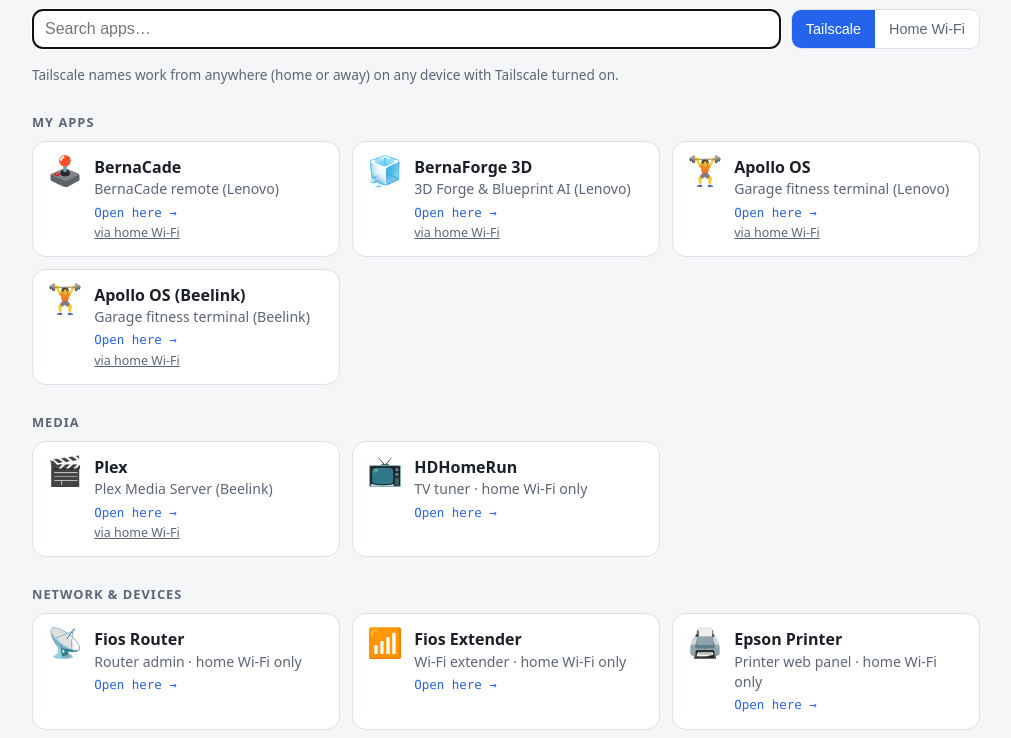
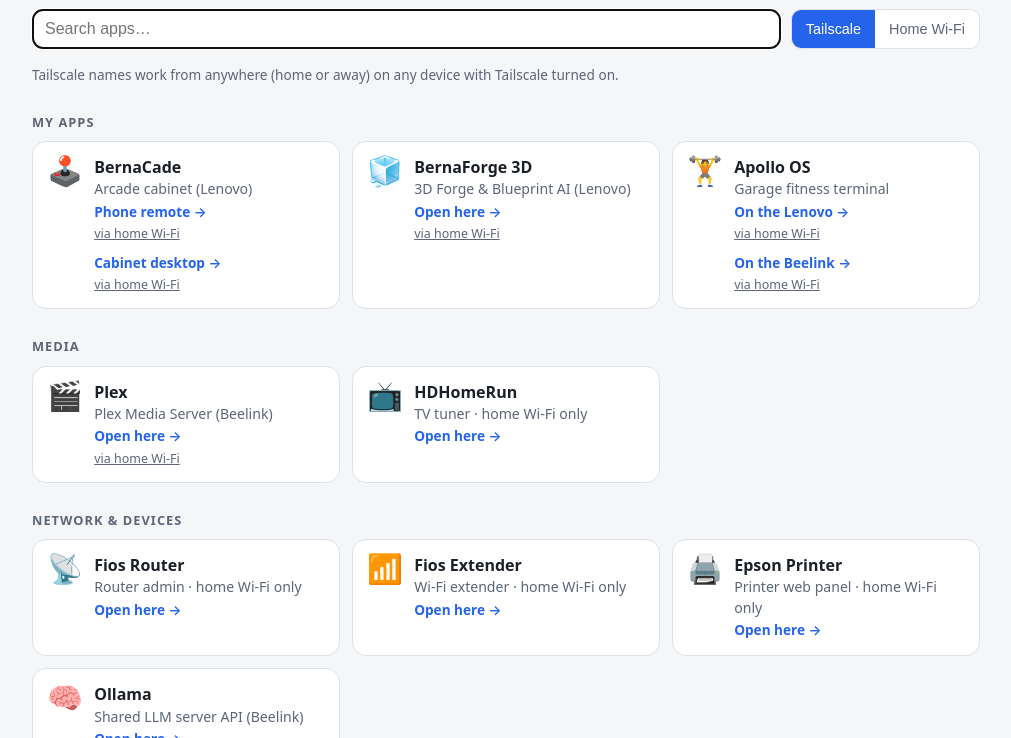
Before and after one commit to mvb00793-spec/home-hub, a plain HTML site: page index.html in a window 1280 px wide. Shown: the part 62-800 px from the top of the page, without its empty margins (134-1145 px from the left). Drawn offline with Linux system fonts and the light colour scheme.

Commit message:
Label BernaCade's remote and desktop links, merge Apollo into one card
Co-Authored-By: Claude Opus 5.5 <noreply@anthropic.com>

```diff
--- a/index.html
+++ b/index.html
@@ -42,9 +42,12 @@
   .icon { font-size: 1.8rem; line-height: 1; width: 2.2rem; text-align: center; flex: none; }
   .name { font-weight: 600; }
   .desc { color: var(--muted); font-size: .88rem; }
-  .addr { color: var(--accent); font-size: .78rem; font-family: ui-monospace, Consolas, monospace; margin-top: 4px; word-break: break-all; }
   .alt { font-size: .78rem; margin-top: 2px; }
   .alt a { color: var(--muted); }
+  .card.multi:hover { transform: none; }
+  .go { display: inline-block; color: var(--accent); font-size: .85rem; font-weight: 600; text-decoration: none; }
+  .go:hover { text-decoration: underline; }
+  .target + .target { margin-top: 8px; }
   footer { margin-top: 40px; color: var(--muted); font-size: .8rem; }
 </style>
 </head>
@@ -80,11 +83,17 @@ const MACHINES = {
 const APPS = [
   // group, icon, name, description, machine (from MACHINES) or lan-only host, port, path
   // optional https: full Tailscale Serve URL to use instead of the plain http Tailscale link
-  { group: "My Apps", icon: "🕹️", name: "BernaCade",  desc: "BernaCade remote (Lenovo)",        machine: "lenovo",  port: 5050, path: "/",
-    https: "https://minipc-lenovo.tail818bb3.ts.net/" }, // Tailscale Serve (real cert, installable as an app)
+  // optional links: several labelled links on one card, each with its own machine/port/path/https
+  { group: "My Apps", icon: "🕹️", name: "BernaCade",  desc: "Arcade cabinet (Lenovo)", links: [
+    // Tailscale Serve (real cert, installable as an app)
+    { label: "Phone remote", machine: "lenovo", port: 5050, path: "/remote/", https: "https://minipc-lenovo.tail818bb3.ts.net/remote/" },
+    { label: "Cabinet desktop", machine: "lenovo", port: 5050, path: "/" },
+  ] },
   { group: "My Apps", icon: "🧊", name: "BernaForge 3D", desc: "3D Forge & Blueprint AI (Lenovo)", machine: "lenovo",  port: 5080, path: "/" },
-  { group: "My Apps", icon: "🏋️", name: "Apollo OS",  desc: "Garage fitness terminal (Lenovo)",  machine: "lenovo",  port: 5000, path: "/" },
-  { group: "My Apps", icon: "🏋️", name: "Apollo OS (Beelink)", desc: "Garage fitness terminal (Beelink)", machine: "beelink", port: 5000, path: "/" },
+  { group: "My Apps", icon: "🏋️", name: "Apollo OS",  desc: "Garage fitness terminal", links: [
+    { label: "On the Lenovo",  machine: "lenovo",  port: 5000, path: "/" },
+    { label: "On the Beelink", machine: "beelink", port: 5000, path: "/" },
+  ] },
 
   { group: "Media",   icon: "🎬", name: "Plex",       desc: "Plex Media Server (Beelink)",       machine: "beelink", port: 32400, path: "/web/" },
   { group: "Media",   icon: "📺", name: "HDHomeRun",  desc: "TV tuner",                          lan: "192.168.1.152" },
@@ -123,23 +132,33 @@ function render() {
     const h = document.createElement("h2"); h.textContent = g; out.appendChild(h);
     const grid = document.createElement("div"); grid.className = "grid";
     for (const a of apps) {
-      const { lan, ts } = links(a);
-      const primary = mode === "tailscale" && ts ? ts : lan;
-      const other = primary === ts ? lan : ts;
-      const card = document.createElement("a");
-      card.className = "card"; card.href = primary;
-      card.innerHTML = `<div class="icon"></div><div><div class="name"></div><div class="desc"></div><div class="addr"></div></div>`;
+      const targets = a.links || [{ label: "Open here", ...a }];
+      const multi = targets.length > 1;
+      const card = document.createElement(multi ? "div" : "a");
+      card.className = "card" + (multi ? " multi" : "");
+      card.innerHTML = `<div class="icon"></div><div class="body"><div class="name"></div><div class="desc"></div></div>`;
       card.querySelector(".icon").textContent = a.icon;
       card.querySelector(".name").textContent = a.name;
-      card.querySelector(".desc").textContent = a.desc + (ts ? "" : " · home Wi-Fi only");
-      card.querySelector(".addr").textContent = "Open here →";
-      card.title = primary; // full address still shows on hover / long-press
-      if (other) {
-        const alt = document.createElement("div"); alt.className = "alt";
-        const l = document.createElement("a"); l.href = other;
-        l.textContent = other === ts ? "via Tailscale" : "via home Wi-Fi";
-        l.addEventListener("click", e => e.stopPropagation());
-        alt.appendChild(l); card.lastElementChild.appendChild(alt);
+      const body = card.querySelector(".body");
+      const anyTs = targets.some(t => links(t).ts);
+      card.querySelector(".desc").textContent = a.desc + (anyTs ? "" : " · home Wi-Fi only");
+      for (const t of targets) {
+        const { lan, ts } = links(t);
+        const primary = mode === "tailscale" && ts ? ts : lan;
+        const other = primary === ts ? lan : ts;
+        const row = document.createElement("div"); row.className = "target";
+        const go = document.createElement(multi ? "a" : "span");
+        go.className = "go"; go.textContent = t.label + " →"; go.title = primary;
+        if (multi) go.href = primary; else { card.href = primary; card.title = primary; }
+        row.appendChild(go);
+        if (other) {
+          const alt = document.createElement("div"); alt.className = "alt";
+          const l = document.createElement("a"); l.href = other; l.title = other;
+          l.textContent = other === ts ? "via Tailscale" : "via home Wi-Fi";
+          l.addEventListener("click", e => e.stopPropagation());
+          alt.appendChild(l); row.appendChild(alt);
+        }
+        body.appendChild(row);
       }
       grid.appendChild(card);
     }
@@ -153,7 +172,7 @@ function render() {
 
 document.getElementById("q").addEventListener("input", render);
 document.getElementById("q").addEventListener("keydown", e => {
-  if (e.key === "Enter") { const first = document.querySelector(".card"); if (first) location.href = first.href; }
+  if (e.key === "Enter") { const first = document.querySelector("a.card, .card a.go"); if (first) location.href = first.href; }
 });
 document.querySelectorAll(".toggle button").forEach(b => b.addEventListener("click", () => {
   mode = b.dataset.mode; store.set("hub-mode", mode); render();
```
